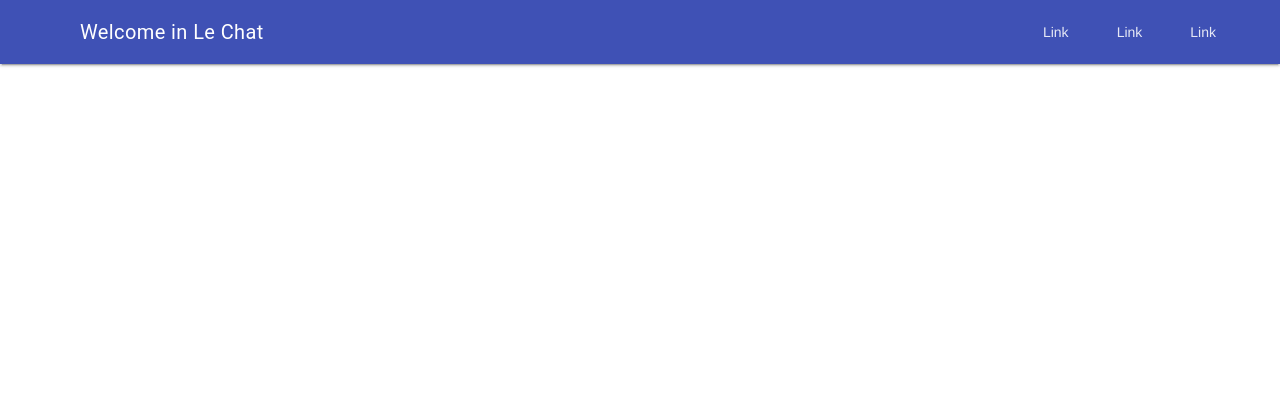
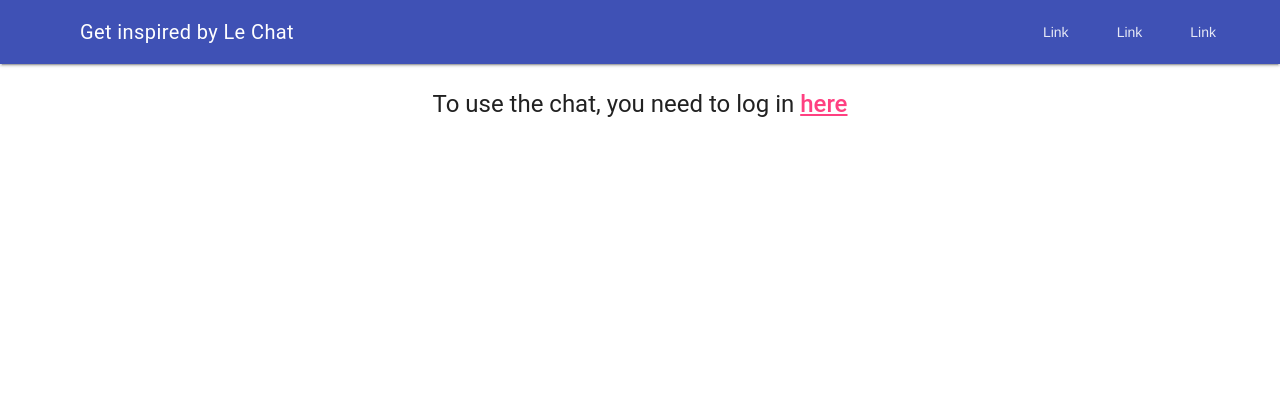
Before and after one commit to MarioWinter/django-chat-app, a Django app: page /chat/ in a window 1280 px wide. Shown: the top 420 px of the page. Run offline with Django 5.2, Linux system fonts and the light colour scheme; data that the repository does not hold is empty.

Commit message:
feat(chat): add authentication check and display login prompt for unauthenticated users

```diff
--- a/chat/templates/chat/index.html
+++ b/chat/templates/chat/index.html
@@ -33,6 +33,11 @@
 		color: gray;
 		font-size: 10px;
 	}
+	.login-info-txt-container {
+		display: flex;
+		width: 100%;
+		justify-content: center;
+	}
 </style>
 
 <!-- Always shows a header, even in smaller screens. -->
@@ -40,7 +45,11 @@
 	<header class="mdl-layout__header">
 		<div class="mdl-layout__header-row">
 			<!-- Title -->
-			<span class="mdl-layout-title"> Welcome {{request.user.first_name}} {{request.user.last_name}} in Le Chat </span>
+			<span class="mdl-layout-title">
+				{% if request.user.is_authenticated %} Welcome {{request.user.first_name}} {{request.user.last_name}} in Le Chat {% else %} Get
+				inspired by Le Chat {% endif %}
+			</span>
+
 			<!-- Add spacer, to align navigation to the right -->
 			<div class="mdl-layout-spacer"></div>
 			<!-- Navigation. We hide it in small screens. -->
@@ -65,9 +74,12 @@
 	</div>
 	<main class="mdl-layout__content">
 		<div class="page-content">
+			{% if request.user.is_authenticated %}
 			<div class="messages-container">
 				{% for message in messages %}
-				<div class="message-box"><b>{{message.author.first_name}}</b>: {{message.text}} <span class="message-date">{{message.created_at}}</span></div>
+				<div class="message-box">
+					<b>{{message.author.first_name}}</b>: {{message.text}} <span class="message-date">{{message.created_at}}</span>
+				</div>
 
 				{% endfor %}
 			</div>
@@ -83,6 +95,12 @@
 					<button class="mdl-button mdl-js-button mdl-button--raised mdl-js-ripple-effect mdl-button--colored">Send</button>
 				</form>
 			</div>
+			{% else %}
+			<div class="login-info-txt-container">
+				<h4>To use the chat, you need to log in <a href="/login">here</a></h4>
+			</div>
+
+			{% endif %}
 		</div>
 	</main>
 </div>
```
